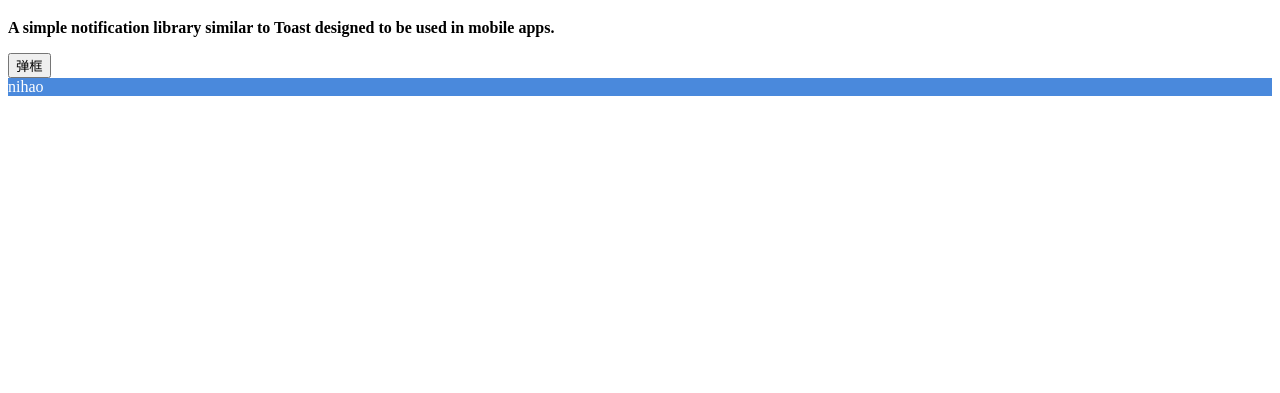
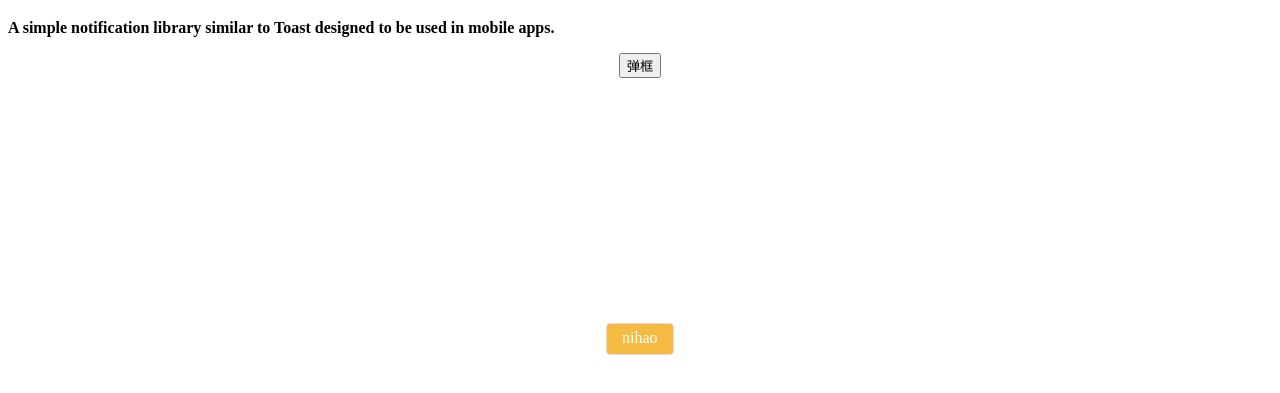
Before and after one commit to mancmgithub/HiToast, a plain HTML site: page index.html in a window 1280 px wide. Both pictures are taken after a click on the button "弹框". Shown: the part 61-454 px from the top of the page. Drawn offline with Linux system fonts and the light colour scheme.

Commit message:
Complete hitoast.js based JQuery

```diff
--- a/hitoast.js
+++ b/hitoast.js
@@ -29,13 +29,27 @@ function hiToast(text,options) {
 
 	var $container = $('#' + options['container-id']),
 	thems_markup = '';
+
 	if (options.thems) {
-		thems_markup = '-' + options.thems;
+		thems_markup = 'toast-' + options.thems;
 	}
 
-	var html = $('<div class="toast' + thems_markup + '">' + text + '</div>').fadeIn(options['fade-time']);
+	var html = $('<div class="toast  ' + thems_markup + '">' + text + '</div>').fadeIn(options['fade-time']);
 
 	$container.append(html);
+
+	var width = ($(window).width() / 2- $(".toast").outerWidth() /2) +"px";
+	var height = '20px';
+	if (options.position == 'top') {
+		height = ($(window).height() * 1 / 5- $(".toast").outerHeight() /2) +"px";
+	}else if (options.position == 'center') {
+		height = ($(window).height() / 2 - $(".toast").outerHeight() /2) +"px";
+	}else if (options.position == 'bottom') {
+		height = ($(window).height() * 4 / 5- $(".toast").outerHeight() /2) +"px";
+	}
+
+	$(".toast").css("left",width) ;
+	$(".toast").css("top",height) ;
 
 	html.on('click', function() {
 		hiToastX($(this));
--- a/index.html
+++ b/index.html
@@ -5,16 +5,14 @@
 	<meta name="viewport" content="width=device-width, initial-scale=1.0,user-scalable=no,minimum-scale=1.0, maximum-scale=1.0">
 	<title>HiToast</title>
 	<style type="text/css">
+		/*body,div,dl,dt,dd,ul,ol,li,h1,h2,h3,h4,h5,h6,pre,code,form,fieldset,legend,input,button,textarea,p,blockquote,th,td { margin:0; padding:0; }*/
+
 		.toast {
-			padding: 15px;
-			margin-bottom: 20px;
+			padding: 5px 15px;
 			border: 1px solid #eed3d7;
 			border-radius: 4px;
-			position: absolute;
-			bottom: 0px;
-			right: 21px;
-			float: right;
-			clear: right;
+			position: fixed;
+			height: 20px;
 		}
 
 		.toast-Error {
@@ -39,7 +37,7 @@
 	<script type="text/javascript">
 		$(document).ready(function() {
 			$("#cc").on('click', function() {
-				hiToast("nihao");
+				hiToast("nihao",{thems:'Waring',position:'center'});
 			});
 		});
 	</script>
@@ -47,9 +45,9 @@
 <body>
 	<h1>HITOAST</h1>
 	<p>
-         <strong>A simple notification library similar to Toast designed to be used in mobile apps.</strong>
-      </p>
-	<button id="cc">弹框</button>
+		<strong>A simple notification library similar to Toast designed to be used in mobile apps.</strong>
+	</p>
+	<center><button id="cc">弹框</button></center>
 	<div id="hitoast"></div>
 </body>
 </html>
```
